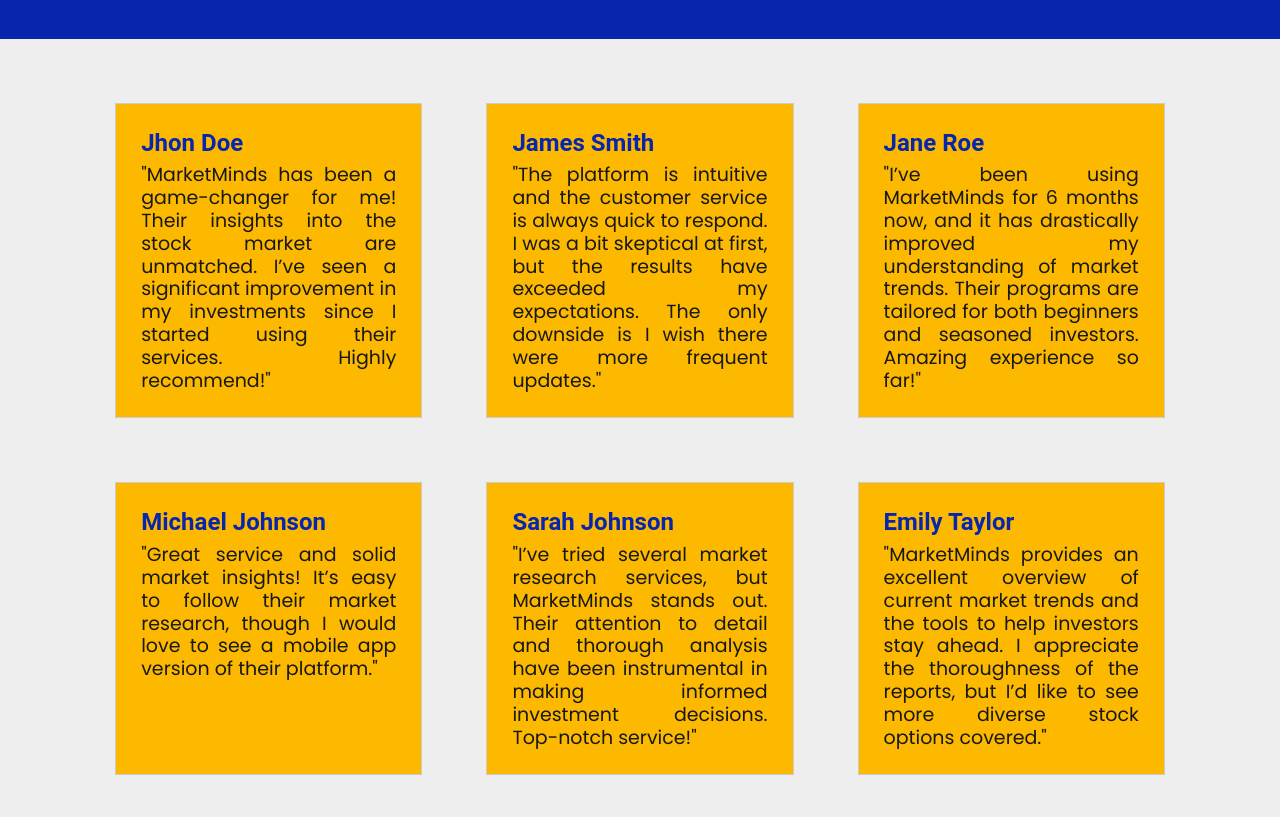
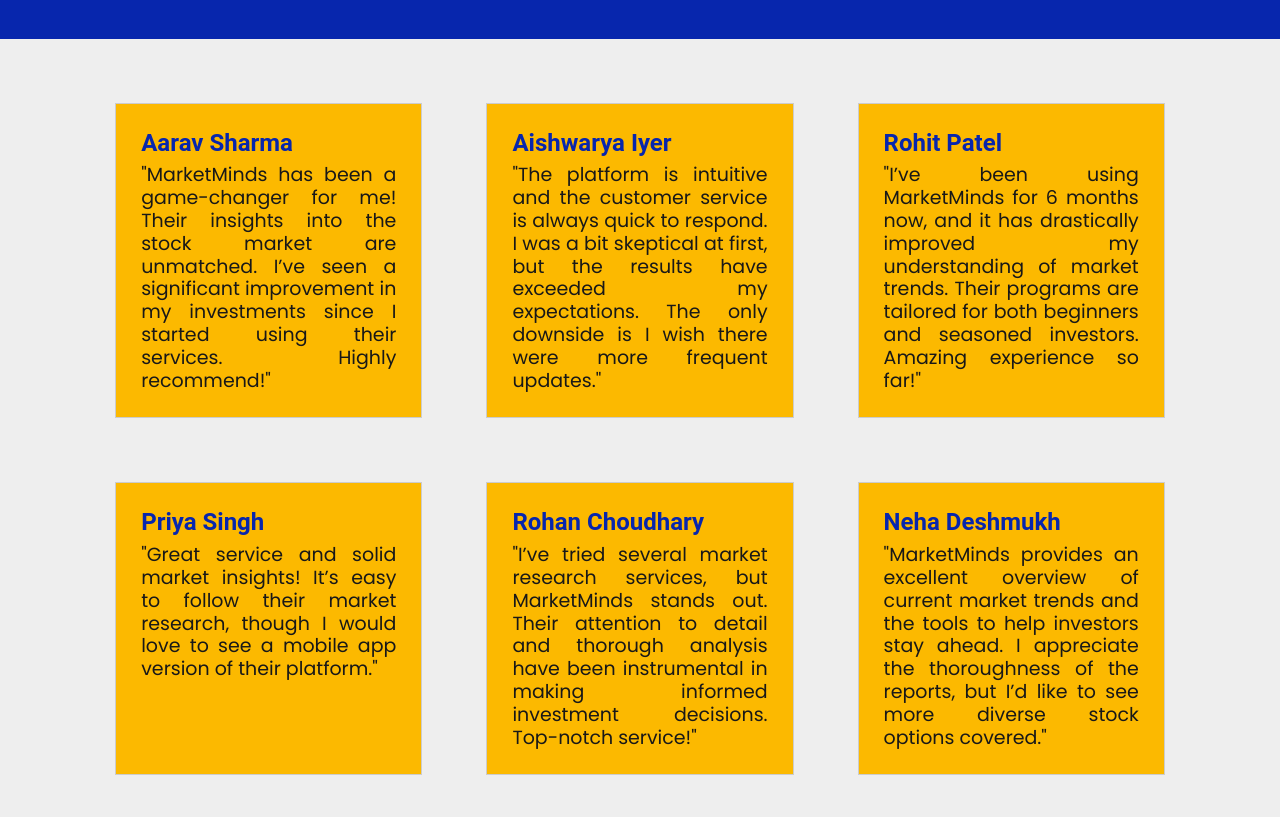
Before and after one commit to Yash-1602/Stock-Market, a plain HTML site: page index.html in a window 1280 px wide. Shown: the part 5060-5877 px from the top of the page. Drawn offline with Linux system fonts and the light colour scheme.

Commit message:
Update index.html

```diff
--- a/index.html
+++ b/index.html
@@ -195,19 +195,19 @@
     <section class="three-divs-section" id="review">
         <div class="container">
             <div class="subdiv">
-                <h2>Jhon Doe</h2>
+                <h2>Aarav Sharma</h2>
                 <p>"MarketMinds has been a game-changer for me! Their insights into the stock market are unmatched. I’ve
                     seen a significant improvement in my investments since I started using their services. Highly
                     recommend!"</p>
             </div>
             <div class="subdiv">
-                <h2>James Smith</h2>
+                <h2>Aishwarya Iyer</h2>
                 <p>"The platform is intuitive and the customer service is always quick to respond. I was a bit skeptical
                     at first, but the results have exceeded my expectations. The only downside is I wish there were more
                     frequent updates."</p>
             </div>
             <div class="subdiv">
-                <h2>Jane Roe</h2>
+                <h2>Rohit Patel</h2>
                 <p>"I’ve been using MarketMinds for 6 months now, and it has drastically improved my understanding of
                     market trends. Their programs are tailored for both beginners and seasoned investors. Amazing
                     experience so far!"</p>
@@ -217,20 +217,20 @@
     <section class="three-divs-section">
         <div class="container">
             <div class="subdiv">
-                <h2>Michael Johnson</h2>
+                <h2>Priya Singh</h2>
                 <p>"Great service and solid market insights! It’s easy to follow their market research, though I would
                     love to see a mobile app version of their platform."
 
                 </p>
             </div>
             <div class="subdiv">
-                <h2>Sarah Johnson</h2>
+                <h2>Rohan Choudhary</h2>
                 <p>"I’ve tried several market research services, but MarketMinds stands out. Their attention to detail
                     and thorough analysis have been instrumental in making informed investment decisions. Top-notch
                     service!"</p>
             </div>
             <div class="subdiv">
-                <h2>Emily Taylor</h2>
+                <h2>Neha Deshmukh</h2>
                 <p>"MarketMinds provides an excellent overview of current market trends and the tools to help investors
                     stay ahead. I appreciate the thoroughness of the reports, but I’d like to see more diverse stock
                     options covered."</p>
```
